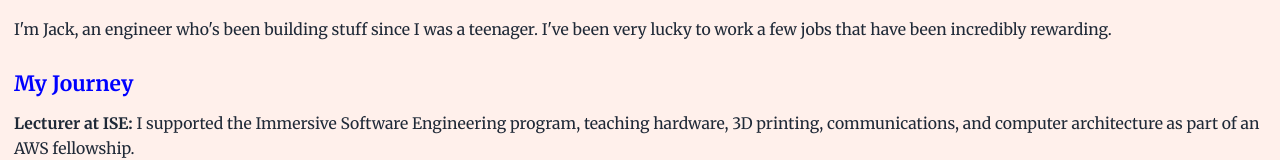
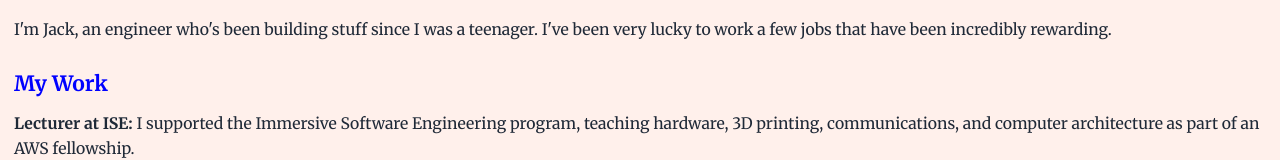
Before and after one commit to jackoregankenny/kennypersonal, a Next.js app: page /about in a window 1280 px wide. Shown: the part 142-302 px from the top of the page. Built offline with nearby package versions, Linux system fonts and the light colour scheme.

Commit message:
Udpated text

```diff
--- a/src/app/about/page.tsx
+++ b/src/app/about/page.tsx
@@ -31,7 +31,7 @@ export default function About() {
       </section>
 
       <section className="mb-8">
-        <h2 className="text-2xl font-semibold mb-4 text-[#0000FF]">My Journey</h2>
+        <h2 className="text-2xl font-semibold mb-4 text-[#0000FF]">My Work</h2>
         <ul className="space-y-4 text-gray-800 text-lg">
           <li>
             <strong>Lecturer at ISE:</strong> I supported the Immersive Software Engineering program, teaching hardware, 3D printing, communications, and computer architecture as part of an AWS fellowship.
--- a/src/app/page.tsx
+++ b/src/app/page.tsx
@@ -40,7 +40,7 @@ export default function Home() {
 
       <section className="space-y-8 mb-16">
         <p className="text-gray-800 text-lg leading-relaxed">
-          Right now I&apos;m unemployed and loving it, last month I finished lecturing at the <Link href="https://softwareengineering.ie" className="text-[#0000FF] hover:underline">ISE</Link> at UL
+          Right now I&apos;m looking for my next thing, last month I finished lecturing at the <Link href="https://softwareengineering.ie" className="text-[#0000FF] hover:underline">ISE</Link> at UL
         </p>
         <p className="text-gray-800 text-lg leading-relaxed">
           Previously I was MD at <Link href="https://joinpatch.org" className="text-[#0000FF] hover:underline">Patch</Link>, Engineer in Resident at <Link href="https://dogpatchlabs.com" className="text-[#0000FF] hover:underline">Dogpatch Labs</Link>/ <Link href="https://ndrc.ie" className="text-[#0000FF] hover:underline">NDRC</Link> and CEO at Mirr
```
